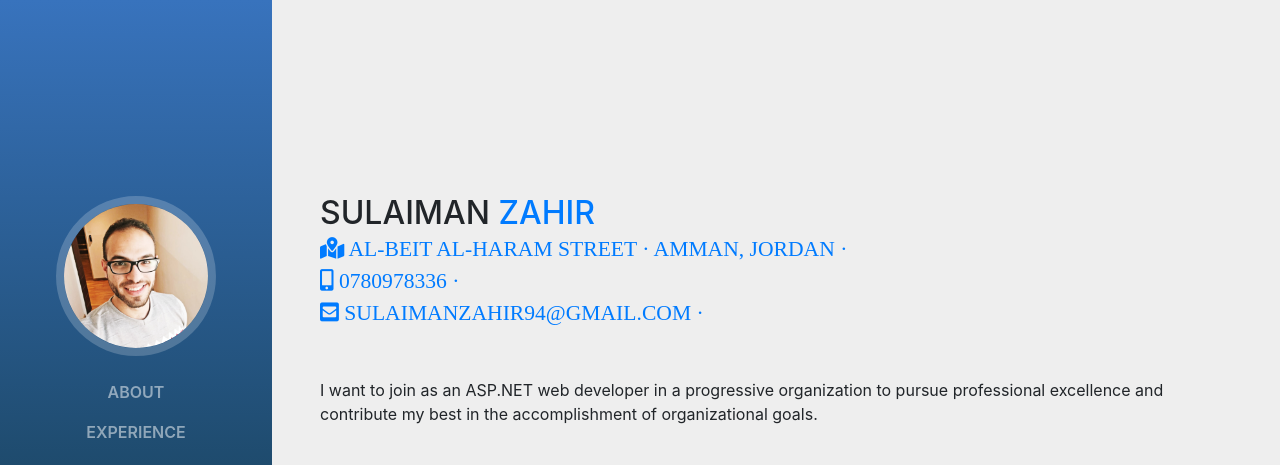
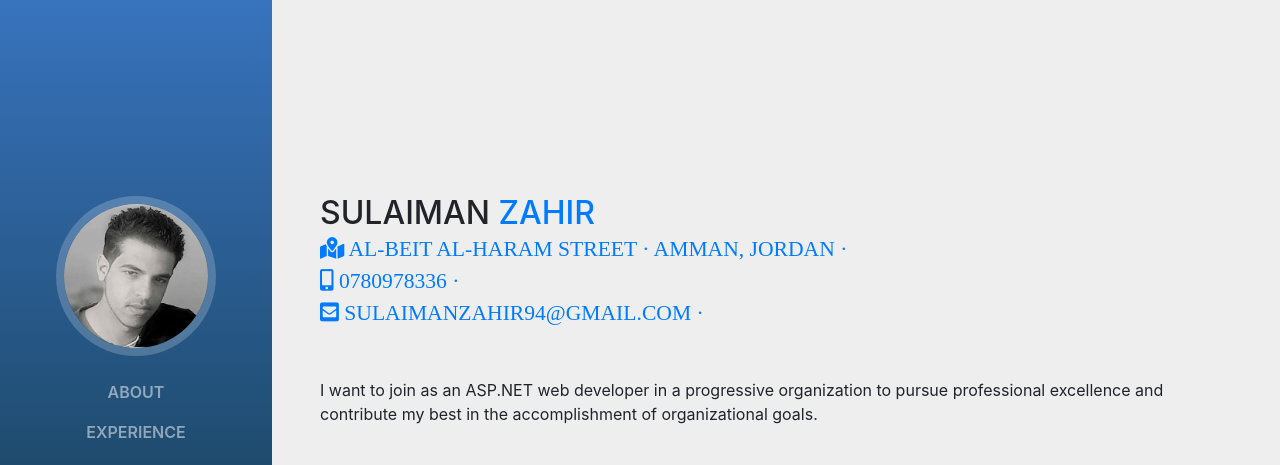
Before and after one commit to SulaimanZahir94/iPortfolio, a website with bundled scripts: page index.html in a window 1280 px wide. Shown: the top 465 px of the page. Built offline with nearby package versions, Linux system fonts and the light colour scheme; files whose address does not match are found by name; a web font is replaced by a local one.

Commit message:
update index

```diff
--- a/index.html
+++ b/index.html
@@ -72,7 +72,7 @@
         <a class="navbar-brand js-scroll-trigger" href="#page-top">
             <span class="d-block d-lg-none">Sulaiman</span>
             <span class="d-none d-lg-block">
-                <img class="img-fluid img-profile rounded-circle mx-auto mb-2" src="img/Certifications/SulaimanZahir94@Gmail.jpg"
+                <img class="img-fluid img-profile rounded-circle mx-auto mb-2" src="img/sulaiman 2012.jpg"
                     alt="Sulaiman Image" />
             </span>
         </a>
```
